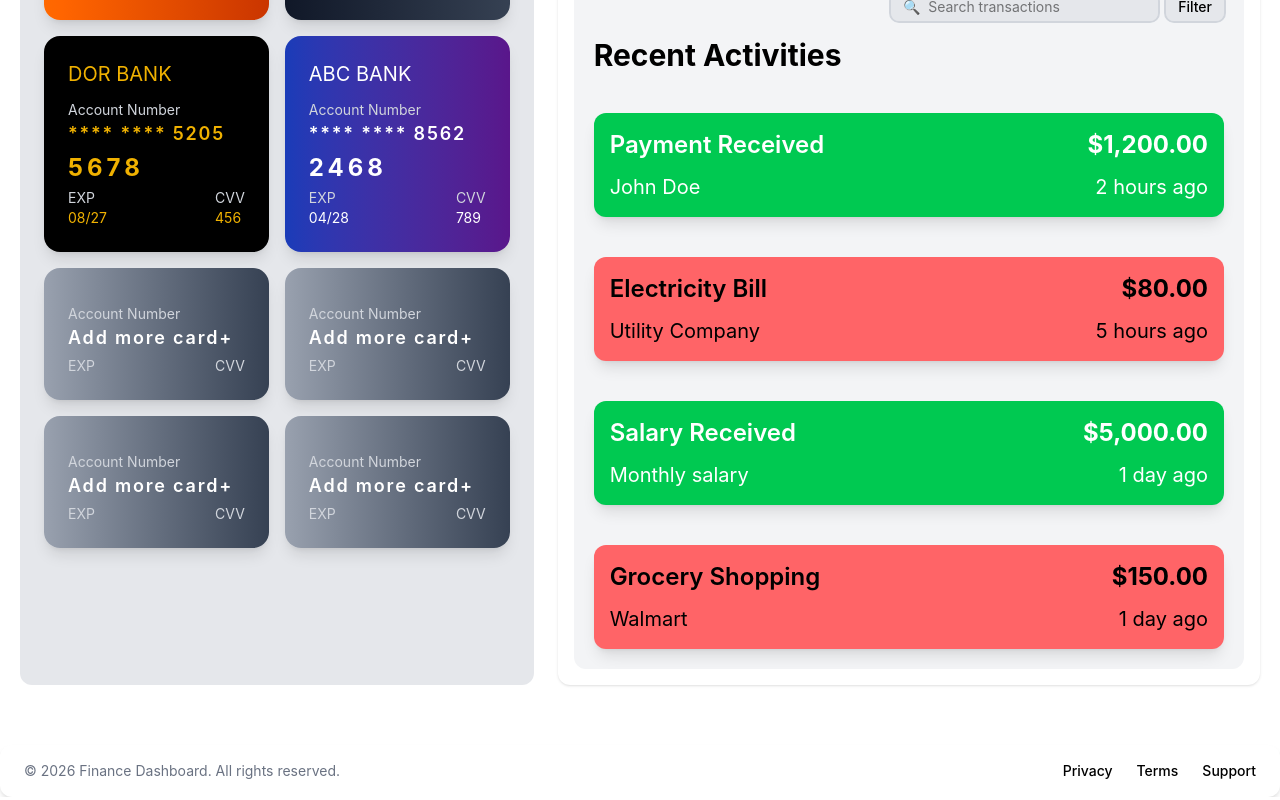
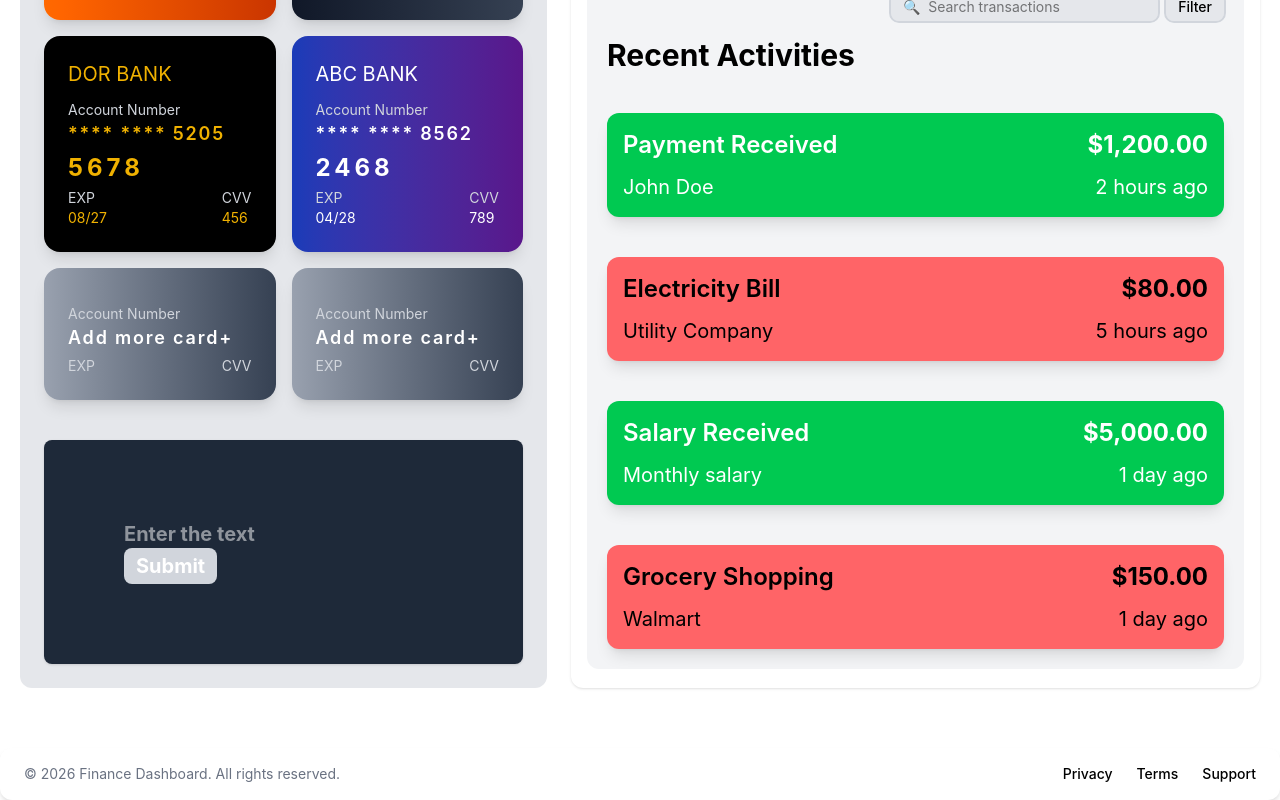
Before and after one commit to TusharJain86/webdev-ui, a React (Vite) app: page / in a window 1280 px wide. Shown: the part 929-1729 px from the top of the page. Built offline with nearby package versions, Linux system fonts and the light colour scheme.

Commit message:
feedback form

```diff
--- a/src/pages/home.jsx
+++ b/src/pages/home.jsx
@@ -18,13 +18,20 @@ const Home = () => {
                         <ATMCard className="bg-gradient-to-r from-gray-900 to-gray-700 text-white" status="PIN BANK" accountNumber="**** **** 4444" number="1234" expiry="02/27" cvv="123" />
                         <ATMCard className="bg-black text-yellow-500" status="DOR BANK" accountNumber="**** **** 5205" number="5678" expiry="08/27" cvv="456" />
                         <ATMCard className="bg-gradient-to-r from-blue-800 to-purple-900 text-white" status="ABC BANK" accountNumber="**** **** 8562" number="2468" expiry="04/28" cvv="789" />
-                        <ATMCard className="bg-gradient-to-r from-gray-400 to-gray-700 text-white" accountNumber="Add more card+"/>
-                        <ATMCard className="bg-gradient-to-r from-gray-400 to-gray-700 text-white" accountNumber="Add more card+"/>
-                        <ATMCard className="bg-gradient-to-r from-gray-400 to-gray-700 text-white" accountNumber="Add more card+"/>
-                        <ATMCard className="bg-gradient-to-r from-gray-400 to-gray-700 text-white" accountNumber="Add more card+"/>
+                        <ATMCard className="bg-gradient-to-r from-gray-400 to-gray-700 text-white" accountNumber="Add more card+" />
+                        <ATMCard className="bg-gradient-to-r from-gray-400 to-gray-700 text-white" accountNumber="Add more card+" />
 
                     </div>
+
+                    <div className='bg-gray-800 w-full mt-10 rounded-lg shadow text-xl text-white font-bold p-20'>
+                        <form>
+                            <input type='text' placeholder='Enter the text' />
+                            <button className='bg-gray-300 rounded-lg px-3 py-1'>Submit</button>
+                        </form>
+                    </div>
+
                 </div>
+
 
                 {/* RIGHT SIDE */}
                 <div className="w-211 bg-white rounded-xl p-4 shadow">
```
